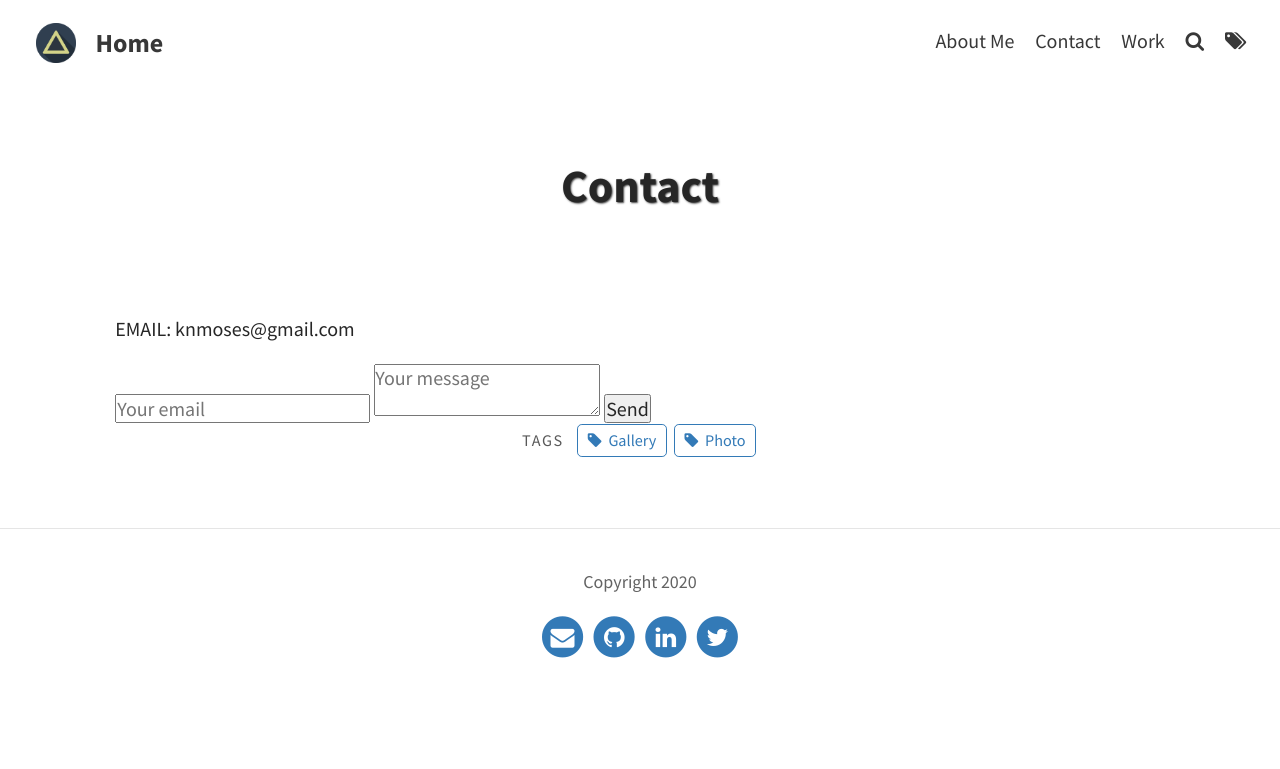
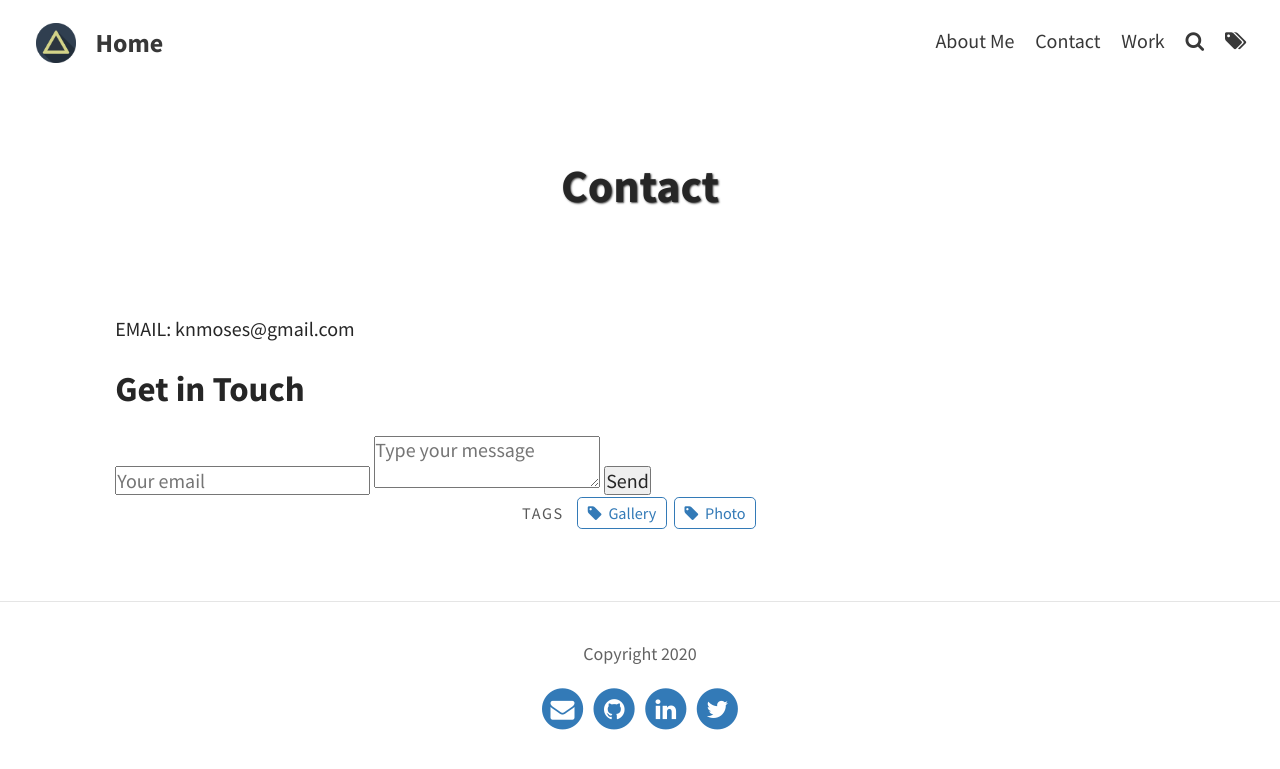
Before and after one commit to knmoses/knmoses.github.io, a Jekyll site: the page built from pages/contact.md, in a window 1280 px wide. Shown: the top 769 px of the page. Built offline with Jekyll 4.4.1, drawn with Linux system fonts in a browser that asks for light colours.

Commit message:
Update contact.md

```diff
--- a/pages/contact.md
+++ b/pages/contact.md
@@ -9,9 +9,14 @@ tags: [Gallery, Photo]
 
 EMAIL: knmoses@gmail.com
 
-<form method="POST" action="https://formspree.io/knmoses@email.com">
-    <input type="hidden" name="_subject" value="Contact request from personal website" />
-    <input type="email" name="_replyto" placeholder="Your email" required>
-    <textarea name="message" placeholder="Your message" required></textarea>
-    <button type="submit">Send</button>
-</form>
+<div id="contact">
+        <h2>Get in Touch</h2>
+        <div id="contact-form">
+                <form action="https://formspree.io/f/xleobgqn" method="POST">
+                <input type="hidden" name="_subject" value="Contact request from personal website" />
+                <input type="email" name="_replyto" placeholder="Your email" required>
+                <textarea name="message" placeholder="Type your message" required></textarea>
+                <button type="submit">Send</button>
+            </form>
+        </div>
+    </div>
```
